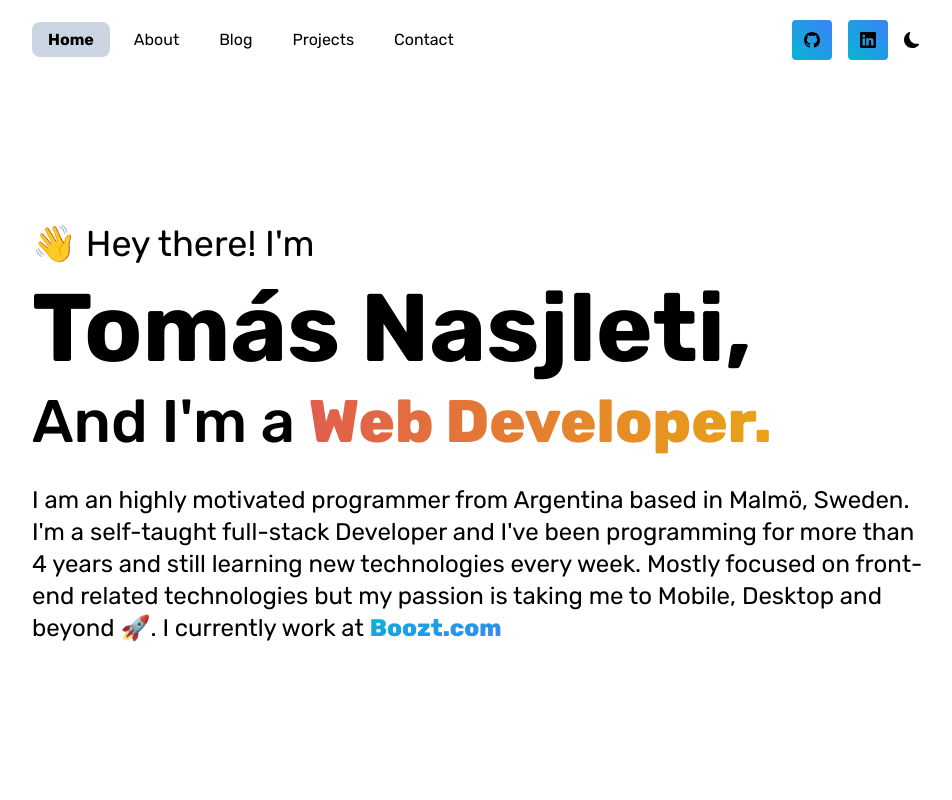
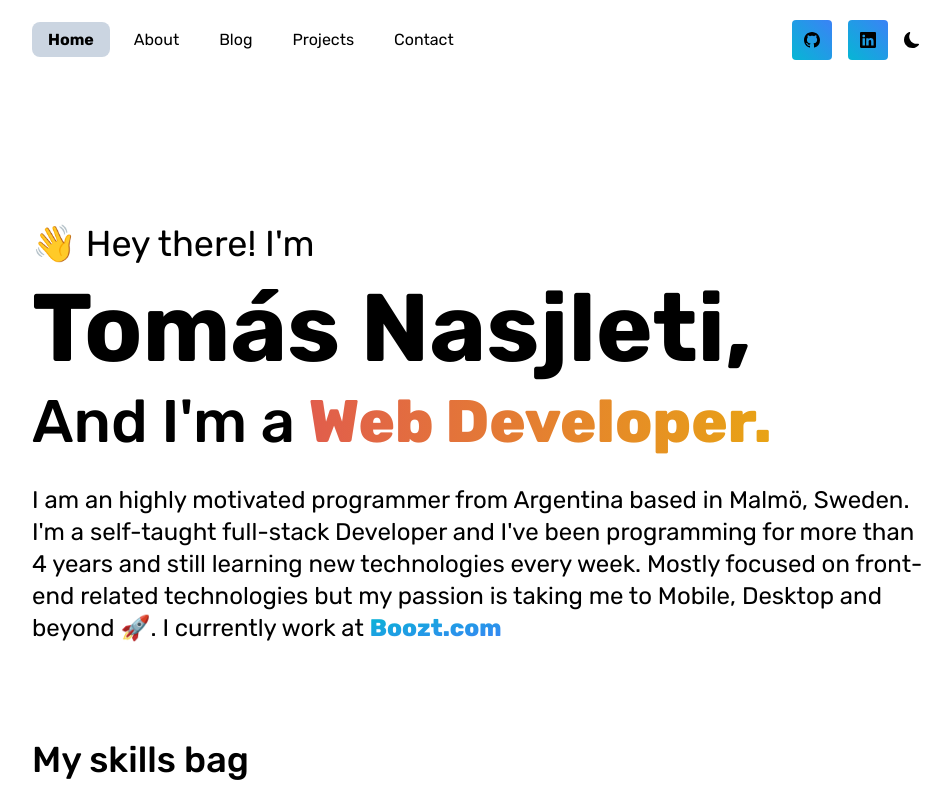
Before and after one commit to TomAndril/mywebsite-v2, a Next.js app: page / in a window 1280 px wide. Shown: the top 800 px of the page, without its empty margins (160-1112 px from the left). Built offline with nearby package versions, Linux system fonts and the light colour scheme.

Commit message:
adjusted hero section height

```diff
--- a/tailwind.config.js
+++ b/tailwind.config.js
@@ -9,7 +9,7 @@ module.exports = {
     extend: {
       minHeight: {
         sectionHeight: "calc(50vh - 12rem - 8rem)",
-        heroHeight: "calc(100vh - 14rem - 5rem)",
+        heroHeight: "calc(90vh - 14rem - 5rem)",
       },
       animation: {
         hero: "hero 10s ease infinite",
```
